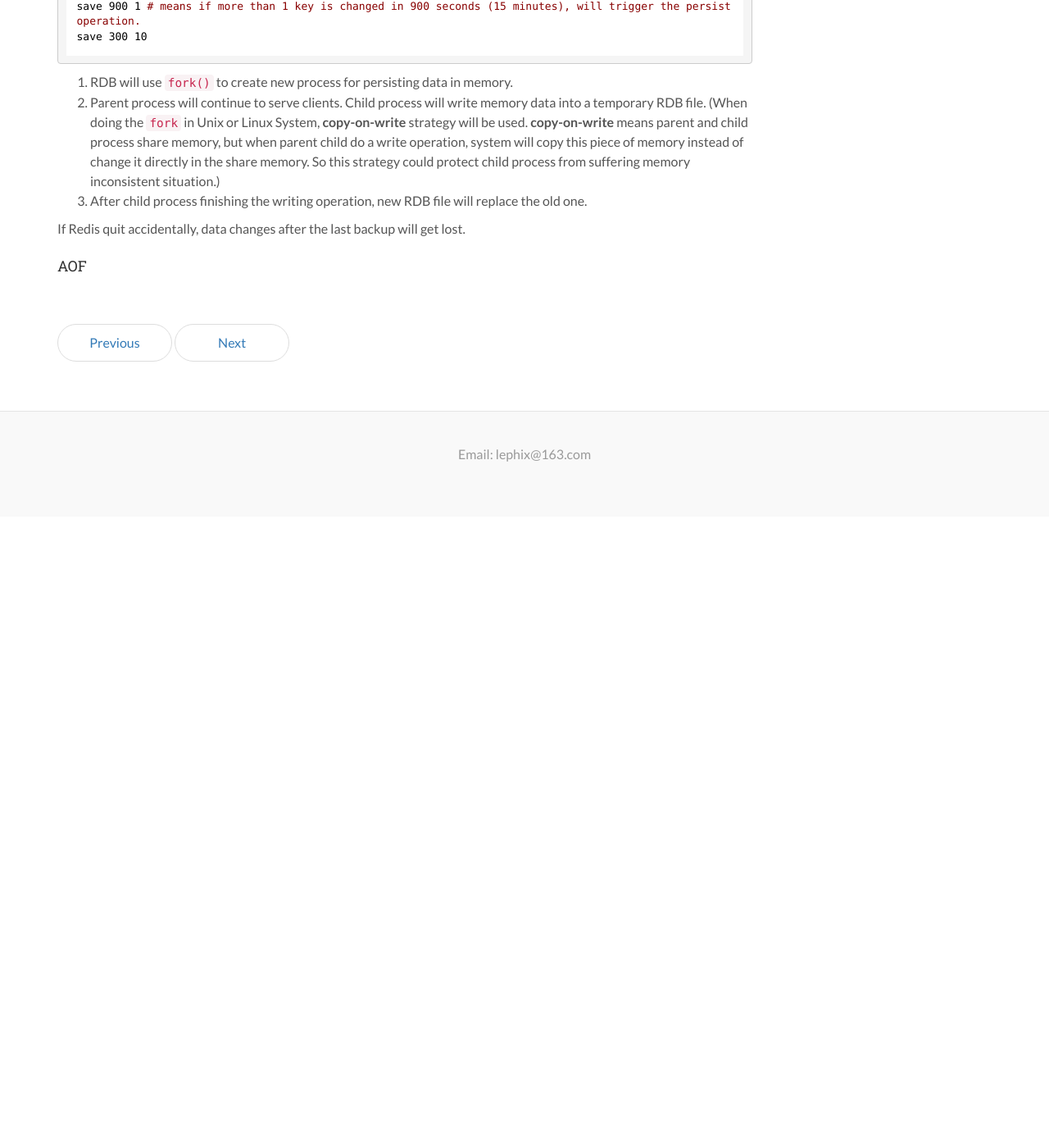
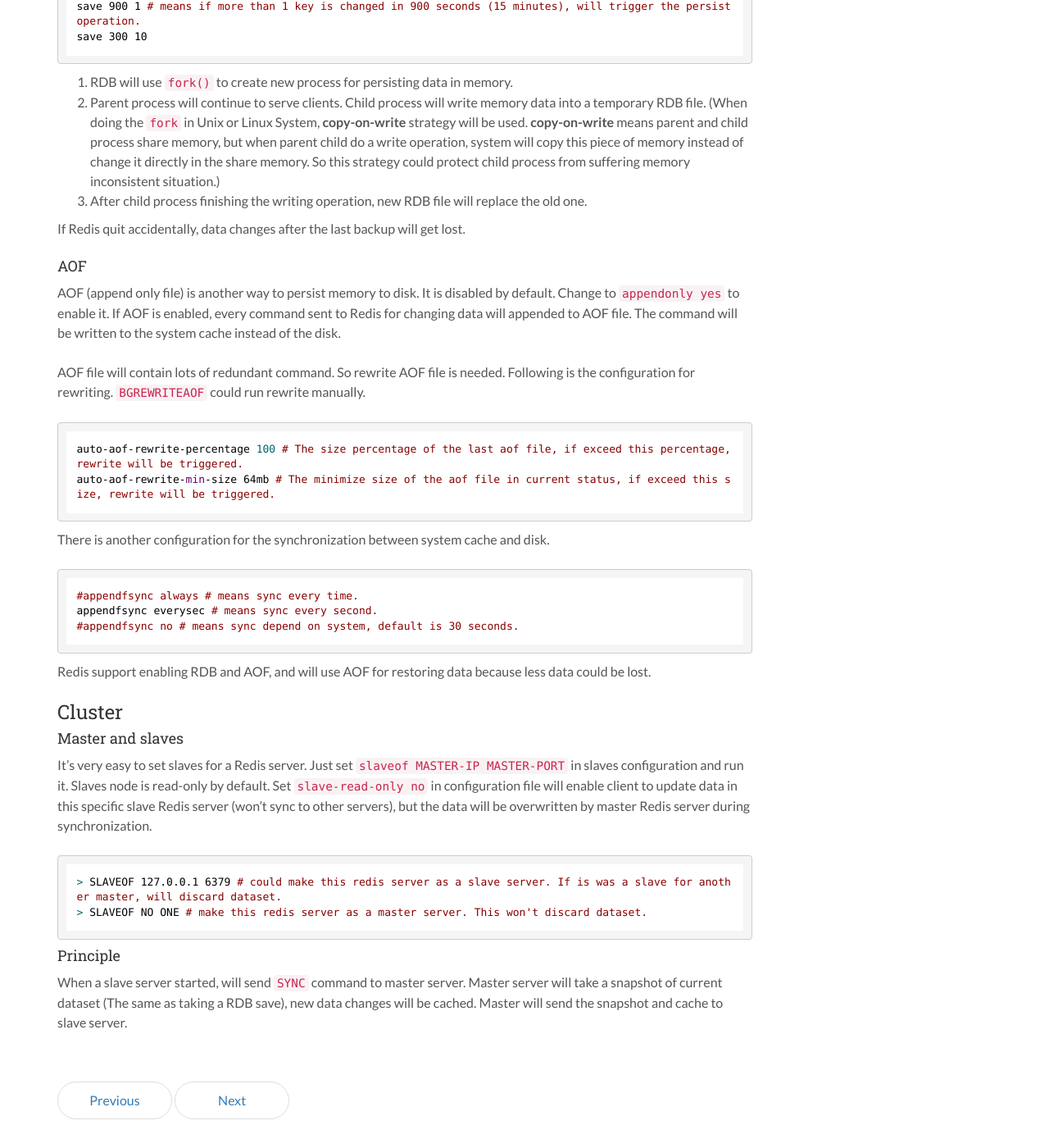
Before and after one commit to lephix/lephix.github.io, a Jekyll site: the page built from _posts/2014-08-21-note-for-redis.md, in a window 1280 px wide and 1400 px high, scrolled down 7472 px. Shown: the whole window at 82% size. Built offline with Jekyll 4.4.1, drawn with Linux system fonts in a browser that asks for light colours; nearby versions of some CDN libraries; before the commit the page ends 8102 px from its top, so only the background shows below that.

Commit message:
update redis note

```diff
--- a/_posts/2014-08-21-note-for-redis.md
+++ b/_posts/2014-08-21-note-for-redis.md
@@ -344,3 +344,36 @@ save 300 10
 If Redis quit accidentally, data changes after the last backup will get lost.
 
 #### AOF
+
+AOF (append only file) is another way to persist memory to disk. It is disabled by default. Change to `appendonly yes` to enable it. If AOF is enabled, every command sent to Redis for changing data will appended to AOF file. The command will be written to the system cache instead of the disk.
+
+AOF file will contain lots of redundant command. So rewrite AOF file is needed. Following is the configuration for rewriting. `BGREWRITEAOF` could run rewrite manually.
+
+~~~properties
+auto-aof-rewrite-percentage 100 # The size percentage of the last aof file, if exceed this percentage, rewrite will be triggered.
+auto-aof-rewrite-min-size 64mb # The minimize size of the aof file in current status, if exceed this size, rewrite will be triggered.
+~~~
+
+There is another configuration for the synchronization between system cache and disk.
+
+~~~properties
+#appendfsync always # means sync every time.
+appendfsync everysec # means sync every second.
+#appendfsync no # means sync depend on system, default is 30 seconds.
+~~~
+
+Redis support enabling RDB and AOF, and will use AOF for restoring data because less data could be lost.
+
+### Cluster
+
+#### Master and slaves
+
+It's very easy to set slaves for a Redis server. Just set `slaveof MASTER-IP MASTER-PORT` in slaves configuration and run it. Slaves node is read-only by default. Set `slave-read-only no` in configuration file will enable client to update data in this specific slave Redis server (won't sync to other servers), but the data will be overwritten by master Redis server during synchronization.
+~~~
+> SLAVEOF 127.0.0.1 6379 # could make this redis server as a slave server. If is was a slave for another master, will discard dataset.
+> SLAVEOF NO ONE # make this redis server as a master server. This won't discard dataset.
+~~~
+
+#### Principle
+
+When a slave server started, will send `SYNC` command to master server. Master server will take a snapshot of current dataset (The same as taking a RDB save), new data changes will be cached. Master will send the snapshot and cache to slave server.
```
